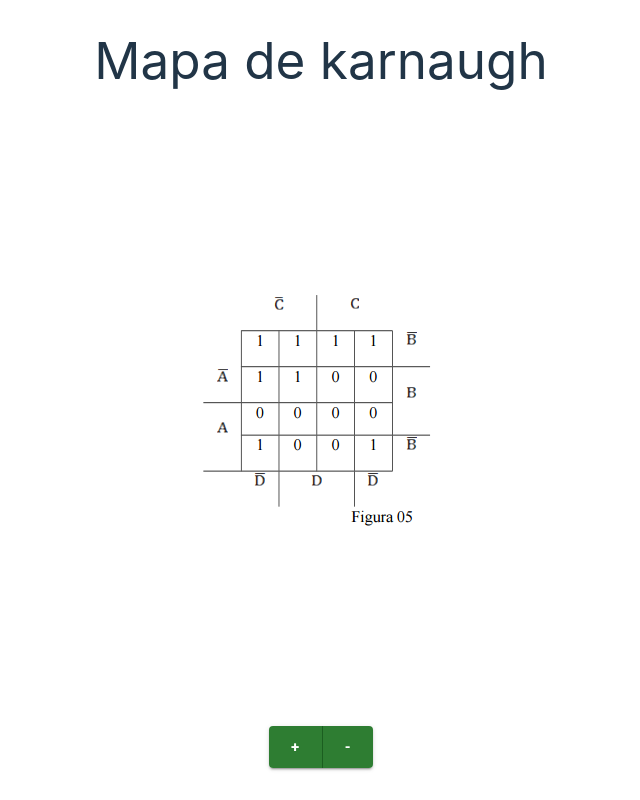
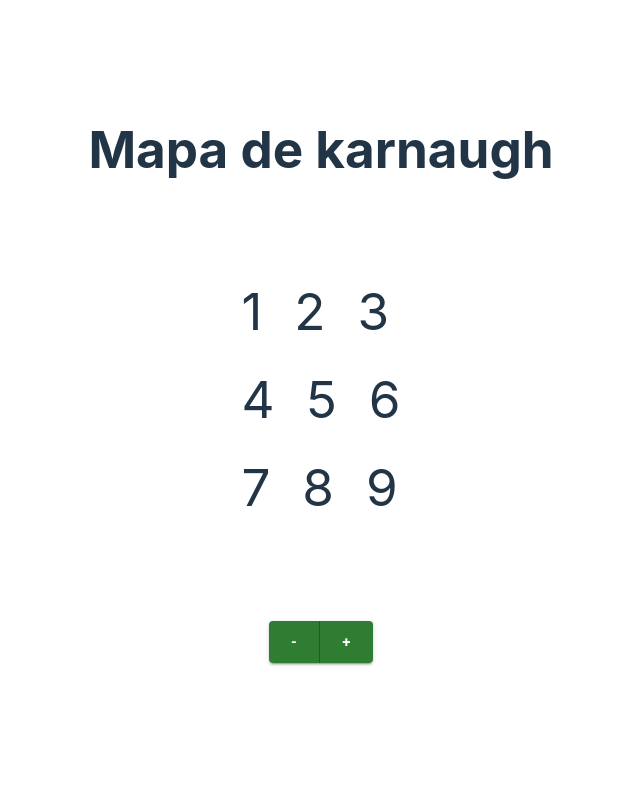
Before and after one commit to gui23dib/karnaugh-map-reduction, a React (Vite) app: page / in a window 1280 px wide. Shown: the whole page, without its empty margins (319-959 px from the left). Built offline with nearby package versions, Linux system fonts and the light colour scheme.

Commit message:
interface structure

```diff
--- a/src/App.tsx
+++ b/src/App.tsx
@@ -1,18 +1,41 @@
-import './App.css'
-import Title from './assets/components/Title'
-import Map from './assets/components/Map'
-import BasicButtonGroup from './assets/components/Buttons'
+/* eslint-disable @typescript-eslint/no-unused-vars */
+import { useState } from "react";
+import "./App.css";
+import BasicButtonGroup from "./assets/components/Buttons";
+import Title from "./assets/components/Title";
+import "./index.css";
 
 function App() {
+  const [matrixSize, setMatrixSize] = useState({
+    rows: 2,
+    columns: 2,
+  });
+
+  const [matrix, setMatrix] = useState([
+    [1, 2, 3],
+    [4, 5, 6],
+    [7, 8, 9],
+  ]);
 
   return (
-    <div id='container'>
-      <Title/>
-      {/* <Map /> */}
-      <img src="\public\img\00.png" alt="" />
+    <div className="flex flex-col items-center h-[90vh] justify-evenly">
+      <Title />
+      <div className="flex flex-row items-center justify-center">
+        <form onSubmit={() => {}}>
+          {matrix.map((row) => {
+            return (
+              <div className="flex flex-row">
+                {row.map((e) => {
+                  return <h1 className="m-4">{e}</h1>;
+                })}
+              </div>
+            );
+          })}
+        </form>
+      </div>
       <BasicButtonGroup />
     </div>
-  )
+  );
 }
 
-export default App
+export default App;
--- a/src/assets/components/Buttons.tsx
+++ b/src/assets/components/Buttons.tsx
@@ -3,10 +3,12 @@ import ButtonGroup from '@mui/material/ButtonGroup';
 
 const BasicButtonGroup = () => {
   return (
-    <ButtonGroup variant="contained" size="large" color="success" aria-label="outlined primary button group">
-      <Button><strong>+</strong></Button>
-      <Button><strong>-</strong></Button>
-    </ButtonGroup>
+    <div className='m-6'>
+      <ButtonGroup variant="contained" size="large" color="success" aria-label="outlined primary button group">
+        <Button><strong>-</strong></Button>
+        <Button><strong>+</strong></Button>
+      </ButtonGroup>
+    </div>
   );
 }
 
--- a/src/assets/components/Title.tsx
+++ b/src/assets/components/Title.tsx
@@ -1,6 +1,7 @@
 const Title = () => {
   return (
-    <h1>Mapa de karnaugh</h1>
+    <h1 className="m-6 font-bold text-center">Mapa de karnaugh</h1>
+
   )
 }
 
```
